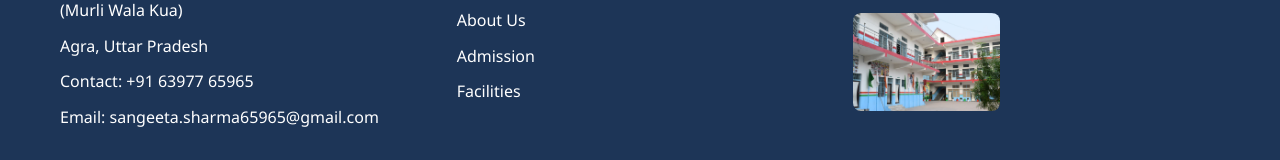
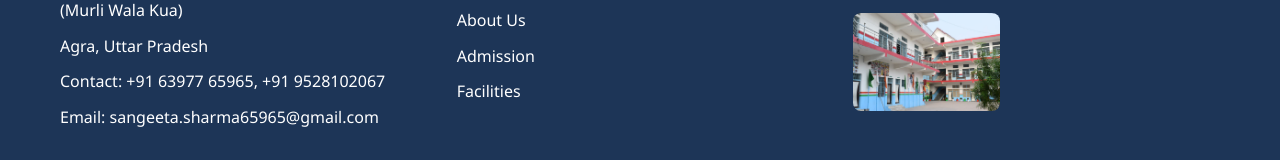
Before and after one commit to anujkumar96/convent-school, a React (Create React App) app: page /campus in a window 1280 px wide. Shown: the part 1178-1338 px from the top of the page. Built offline with nearby package versions, Linux system fonts and the light colour scheme.

Commit message:
mobile number updated

```diff
--- a/src/components/addmisson.js
+++ b/src/components/addmisson.js
@@ -15,7 +15,7 @@ const AdmissionModal = ({ isOpen, onClose }) => {
         </p>
         <div className="contact-info">
 
-          <p><FaPhoneAlt className="contact-icon" color='#457b9d' /> <span><strong> Phone:</strong> +91 63977 65965</span></p>
+          <p><FaPhoneAlt className="contact-icon" color='#457b9d' /> <span><strong> Phone:</strong> +91 63977 65965, +91 9528102067</span></p>
           <p><FaEnvelope className="contact-icon" color='#F1A208 '/><span><strong>  Email:</strong> sangeeta.sharma65965@gmail.com</span> </p>
         </div>
         <button className="close-btn" onClick={onClose}>Close</button>
--- a/src/components/footer.js
+++ b/src/components/footer.js
@@ -12,7 +12,7 @@ const Footer = () => {
             </h3>
             <p>Dauji Mandir Road, Shamshabad, Agra - 283125 (Murli Wala Kua)</p>
             <p>Agra, Uttar Pradesh</p>
-            <p>Contact: <a href="tel:+916397765965">+91 63977 65965</a></p>
+            <p>Contact: <a href="tel:+916397765965">+91 63977 65965, +91 9528102067</a></p>
             <p>Email: <a href="mailto:sangeeta.sharma65965@gmail.com">sangeeta.sharma65965@gmail.com</a></p>
           </div>
 
--- a/src/components/header.js
+++ b/src/components/header.js
@@ -37,7 +37,7 @@ const Header = () => {
           <marquee behavior="scroll" direction="left" scrollAmount="5">
             <strong>
               Admission Open </strong> (Session 2025-26) : For Classes Pre-Nursery to X.
-              Contact: +91 63977 65965
+              Contact: +91 63977 65965, +91 9528102067
 
           </marquee>
         </div>
```
